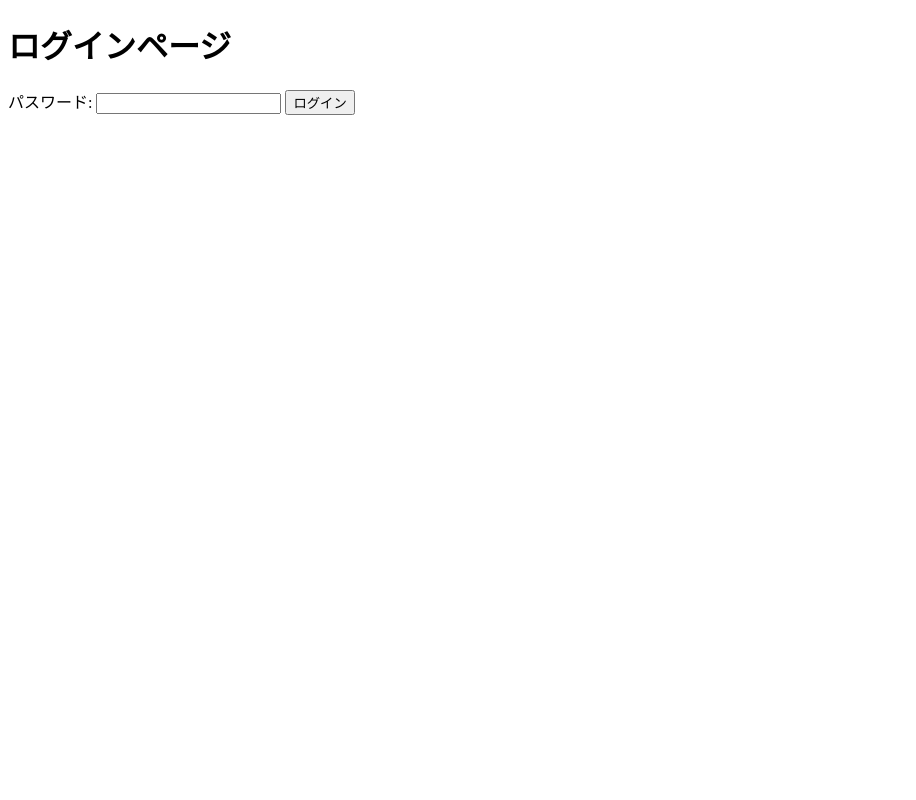
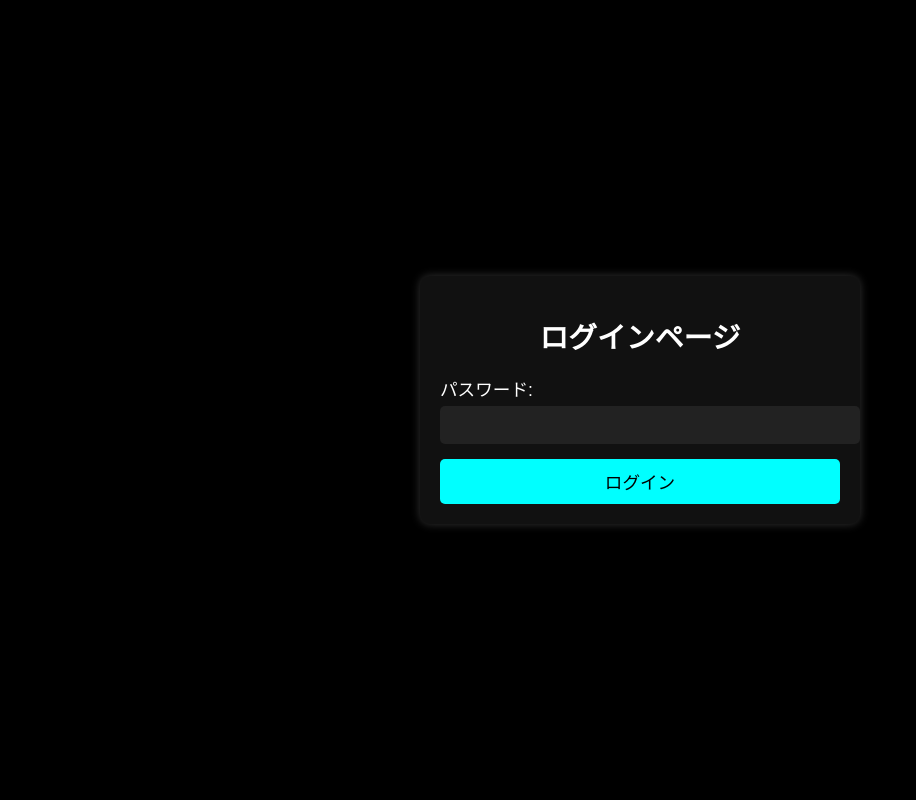
Before and after one commit to Torichan-TC1/24h_uploader, a Flask app: page / in a window 1280 px wide. Shown: the whole page, without its empty margins (0-916 px from the left). Run offline with Flask 3, Linux system fonts and the light colour scheme; some web fonts are replaced.

Commit message:
Fix folder creation logic and update templates

```diff
--- a/templates/login.html
+++ b/templates/login.html
@@ -2,14 +2,93 @@
 <html lang="ja">
 <head>
     <meta charset="UTF-8">
+    <meta name="viewport" content="width=device-width, initial-scale=1.0">
     <title>ログイン</title>
+    <style>
+        @font-face {
+            font-family: 'DSEG14ClassicMini';
+            src: url('/assets/fonts/DSEG14ClassicMini-BoldItalic.ttf') format('truetype');
+        }
+
+        body {
+            background-color: #000;
+            color: white;
+            font-family: 'DSEG14ClassicMini', sans-serif;
+            display: flex;
+            align-items: center;
+            justify-content: center;
+            height: 100vh;
+            margin: 0;
+            padding: 0;
+        }
+
+        .login-container {
+            background-color: #111;
+            padding: 20px;
+            border-radius: 10px;
+            width: 90%;
+            max-width: 400px;
+            box-shadow: 0 0 10px rgba(255, 255, 255, 0.2);
+            text-align: center;
+        }
+
+        h1 {
+            font-size: 1.8em;
+            margin-bottom: 20px;
+        }
+
+        label {
+            display: block;
+            text-align: left;
+            margin-bottom: 5px;
+            font-size: 1.1em;
+        }
+
+        input[type="password"] {
+            width: 100%;
+            padding: 10px;
+            font-size: 1em;
+            border: none;
+            border-radius: 5px;
+            margin-bottom: 15px;
+            background-color: #222;
+            color: white;
+        }
+
+        button {
+            width: 100%;
+            padding: 10px;
+            font-size: 1.1em;
+            background-color: #00ffff;
+            color: black;
+            border: none;
+            border-radius: 5px;
+            cursor: pointer;
+        }
+
+        button:hover {
+            background-color: #00dddd;
+        }
+
+        @media (max-width: 480px) {
+            h1 {
+                font-size: 1.4em;
+            }
+
+            input, button {
+                font-size: 1em;
+            }
+        }
+    </style>
 </head>
 <body>
+    <div class="login-container">
         <h1>ログインページ</h1>
         <form action="/" method="POST">
             <label for="password">パスワード:</label>
             <input type="password" name="password" id="password" required>
             <button type="submit">ログイン</button>
         </form>
+    </div>
 </body>
 </html>
```
Also changed, not shown: templates/base.html (+26 -11 lines). Lines whose indentation alone changed are shown as unchanged.
